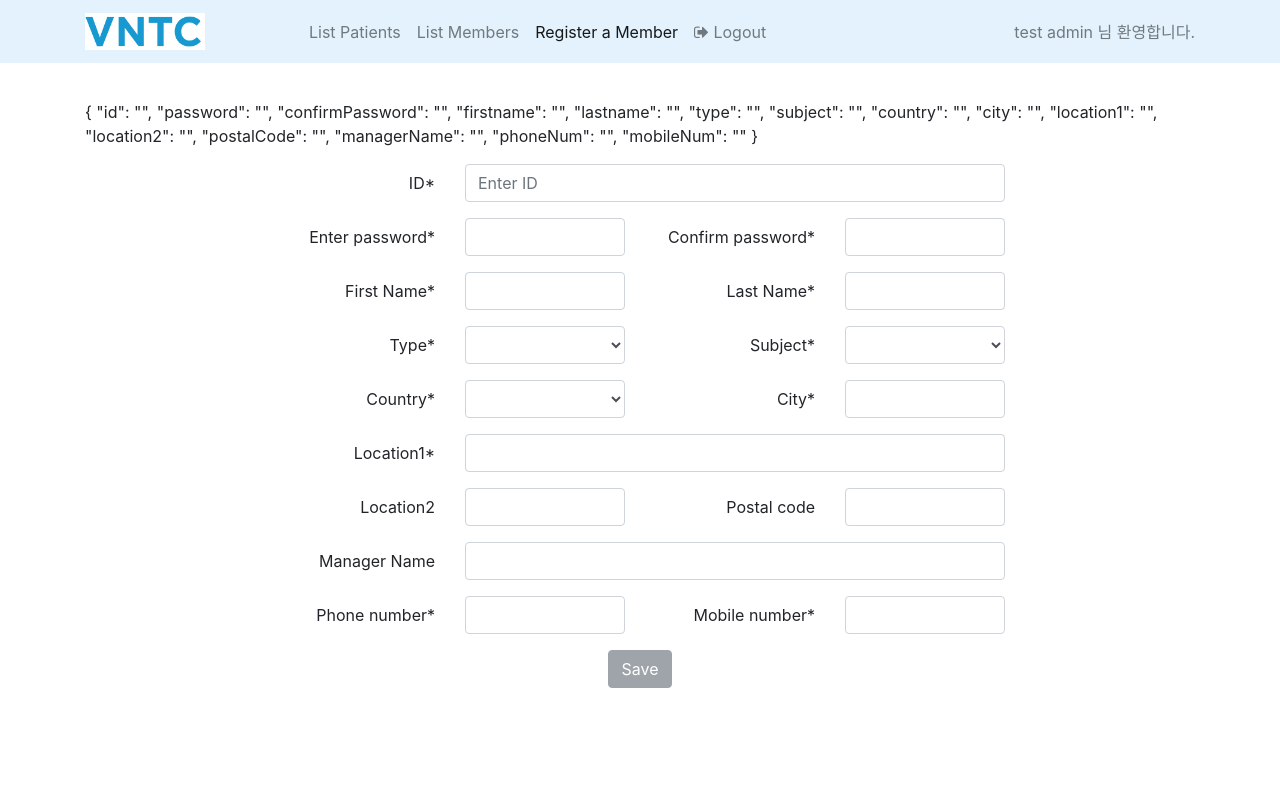
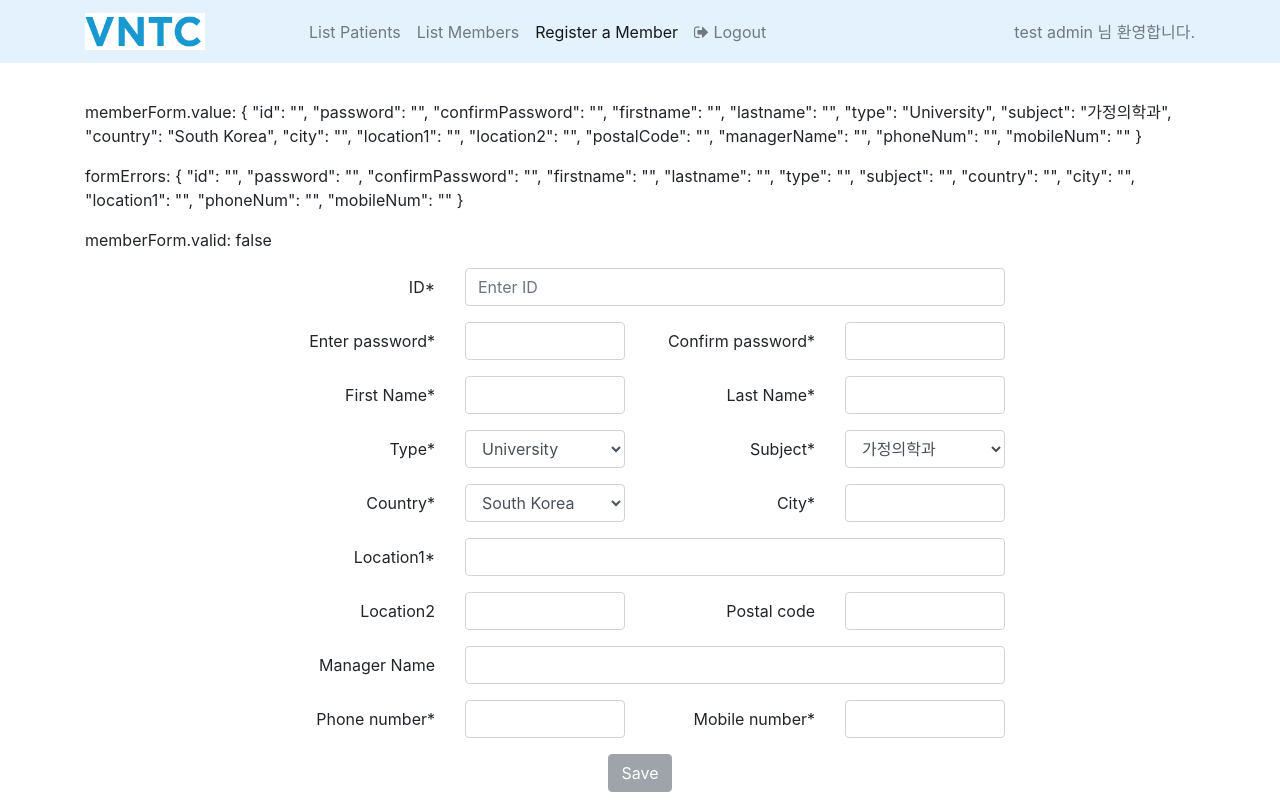
Before and after one commit to wjkim81/angular-app, an Angular app: page /admin/register-member in a window 1280 px wide. Built offline with nearby package versions, Linux system fonts and the light colour scheme.

Commit message:
Add reacitve form for registering member

```diff
--- a/src/app/admin/admin-home/admin-home.component.html
+++ b/src/app/admin/admin-home/admin-home.component.html
@@ -1,7 +1,7 @@
 <div class="container">
   <div class="row selectHospital">
     <div class="col-6 col-sm-8">
-       <h2>Hospital All</h2>
+       <h2>Patients List</h2>
     </div>
     <div class="col-6 col-sm-4">
       <a class="btn btn-primary float-right" data-toggle="modal"
--- a/src/app/admin/admin-home/admin-home.component.scss
+++ b/src/app/admin/admin-home/admin-home.component.scss
@@ -9,10 +9,10 @@
 .listbox-area {
   margin: 0px;
   padding: 0;
-  height: 600px;
+  //height: 600px;
   overflow-y: auto;
   width: 100%;
-  border: 1px solid #ccc;
+  //border: 1px solid #ccc;
 }
 
 .table-font {
--- a/src/app/admin/register-member/register-member.component.html
+++ b/src/app/admin/register-member/register-member.component.html
@@ -1,73 +1,85 @@
 <div class="container">
-  <p>{{memberForm.value | json}}</p>
+  <p>memberForm.value: {{memberForm.value | json}}</p>
+  <p>formErrors: {{formErrors | json}}</p>
+  <p>memberForm.valid: {{memberForm.valid}}</p>
   <div class="row">
     <form class="col-12 text-right" novalidate [formGroup]="memberForm"  (ngSubmit)="submitMember()">
 
-      <div class="row align-items-center mb-3">
+      <div class="form-group row align-items-center mb-3">
         <label for="id" class="col-12 offset-sm-2 col-sm-2 col-form-label">ID*</label>
         <div class="col-12 col-sm-6">
-            <input type="text" class="form-control" id="id" placeholder="Enter ID" formControlName="id">
+            <input type="text" class="form-control {{(formErrors.id) ? 'is-invalid' : ''}}" id="id" placeholder="Enter ID" formControlName="id">
+            <div class="invalid-feedback">{{formErrors.id}}</div>
         </div>
       </div>
 
-      <div class="row align-items-center mb-3">
+      <div class="form-group row align-items-center mb-3">
         <label for="password" class="col-12 offset-sm-2 col-sm-2 col-form-label">Enter password*</label>
          <div class="col-12 col-sm-2">
-            <input type="password" class="form-control" id="password" formControlName="password">
+            <input type="password" class="form-control {{(formErrors.password) ? 'is-invalid' : ''}}" id="password" formControlName="password">
+            <div class="invalid-feedback">{{formErrors.password}}</div>
         </div>
         <label for="confirmPassword" class="col-12 col-sm-2 col-form-label">Confirm password*</label>
          <div class="col-12 col-sm-2">
-            <input type="password" class="form-control" id="confirmPassword" formControlName="confirmPassword">
+            <input type="password" class="form-control {{(formErrors.confirmPassword) ? 'is-invalid' : ''}}" id="confirmPassword" formControlName="confirmPassword">
+            <div class="invalid-feedback">{{formErrors.confirmPassword}}</div>
         </div>
       </div>
 
-      <div class="row align-items-center mb-3">
+      <div class="form-group row align-items-center mb-3">
         <label for="firstname" class="col-12 offset-sm-2 col-sm-2 col-form-label">First Name*</label>
         <div class="col-12 col-sm-2">
-          <input type="text" class="form-control" id="firstname" formControlName="firstname">
+          <input type="text" class="form-control {{(formErrors.firstname) ? 'is-invalid' : ''}}" id="firstname" formControlName="firstname">
+            <div class="invalid-feedback">{{formErrors.firstname}}</div>
         </div>
         <label for="lastname" class="col-12 col-sm-2 col-form-label">Last Name*</label>
         <div class="col-12 col-sm-2">
-          <input type="text" class="form-control" id="lastname" formControlName="lastname">
+          <input type="text" class="form-control {{(formErrors.lastname) ? 'is-invalid' : ''}}" id="lastname" formControlName="lastname">
+            <div class="invalid-feedback">{{formErrors.lastname}}</div>
         </div>
       </div>
 
-      <div class="row align-items-center mb-3">
+      <div class="form-group row align-items-center mb-3">
         <label for="type" class="col-12 offset-sm-2 col-sm-2 col-form-label">Type*</label>
         <div class="col-12 col-sm-2">
-          <select type="text" id="type" class="form-control" formControlName="type">
+          <select id="type" class="form-control {{(formErrors.type) ? 'is-invalid' : ''}}" formControlName="type">
             <option *ngFor="let type of types" [value]="type">{{type}}</option>
+            <div class="invalid-feedback">{{formErrors.type}}</div>
           </select>
         </div>
         <label for="subject" class="col-12 col-sm-2 col-form-label">Subject*</label>
         <div class="col-12 col-sm-2">
-          <select type="text" id="subject" class="form-control" formControlName="subject">
+          <select id="subject" class="form-control {{(formErrors.subject) ? 'is-invalid' : ''}}" formControlName="subject">
             <option *ngFor="let subject of subjects" [value]="subject">{{subject}}</option>
+            <div class="invalid-feedback">{{formErrors.subject}}</div>
           </select>
         </div>
       </div>
 
-      <div class="row align-items-center mb-3">
+      <div class="form-group row align-items-center mb-3">
         <label for="country" class="col-12 offset-sm-2 col-sm-2 col-form-label">Country*</label>
         <div class="col-12 col-sm-2">
-          <select type="text" id="country" class="form-control" formControlName="country">
+          <select id="country" class="form-control {{(formErrors.country) ? 'is-invalid' : ''}}" formControlName="country">
             <option *ngFor="let country of countries" [value]="country">{{country}}</option>
+            <div class="invalid-feedback">{{formErrors.country}}</div>
           </select>
         </div>
         <label for="city" class="col-12 col-sm-2 col-form-label">City*</label>
         <div class="col-12 col-sm-2">
-          <input type="text" class="form-control" d="city" formControlName="city">
+          <input type="text" class="form-control {{(formErrors.city) ? 'is-invalid' : ''}}" id="city" formControlName="city">
+          <div class="invalid-feedback">{{formErrors.city}}</div>
         </div>
       </div>
 
-      <div class="row align-items-center mb-3">
+      <div class="form-group row align-items-center mb-3">
         <label for="location1" class="col-12 offset-sm-2 col-sm-2 col-form-label">Location1*</label>
         <div class="col-12 col-sm-6">
-          <input type="text" class="form-control" id="location1" formControlName="location1">
+          <input type="text" class="form-control {{(formErrors.location1) ? 'is-invalid' : ''}}" id="location1" formControlName="location1">
+          <div class="invalid-feedback">{{formErrors.location1}}</div>
         </div>
       </div>
 
-      <div class="row align-items-center mb-3">
+      <div class="form-group row align-items-center mb-3">
         <label for="location2" class="col-12 offset-sm-2 col-sm-2 col-form-label">Location2</label>
         <div class="col-12 col-sm-2">
           <input type="text" class="form-control" id="location2" formControlName="location2">
@@ -78,21 +90,23 @@
         </div>
       </div>
 
-      <div class="row align-items-center mb-3">
+      <div class="form-group row align-items-center mb-3">
         <label for="managerName" class="col-12 offset-sm-2 col-sm-2 col-form-label">Manager Name</label>
         <div class="col-12 col-sm-6">
           <input type="text" class="form-control" id="managerName" formControlName="managerName">
         </div>
       </div>
 
-      <div class="row align-items-center mb-3">
+      <div class="form-group row align-items-center mb-3">
         <label for="phoneNum" class="col-12 offset-sm-2 col-sm-2 col-form-label">Phone number*</label>
         <div class="col-12 col-sm-2">
-          <input type="text" class="form-control" id="phoneNum" formControlName="phoneNum">
+          <input type="text" class="form-control {{(formErrors.phoneNum) ? 'is-invalid' : ''}}" id="phoneNum" formControlName="phoneNum">
+          <div class="invalid-feedback">{{formErrors.phoneNum}}</div>
         </div>
         <label for="mobileNum" class="col-12 col-sm-2 col-form-label">Mobile number*</label>
         <div class="col-12 col-sm-2">
-          <input type="text" class="form-control" id="mobileNum" formControlName="mobileNum">
+          <input type="text" class="form-control {{(formErrors.mobileNum) ? 'is-invalid' : ''}}" id="mobileNum" formControlName="mobileNum">
+          <div class="invalid-feedback">{{formErrors.mobileNum}}</div>
         </div>
       </div>
 
--- a/src/app/admin/register-member/register-member.component.ts
+++ b/src/app/admin/register-member/register-member.component.ts
@@ -7,6 +7,8 @@ import { Location } from '@angular/common';
 
 import { SUBJECTS, TYPES, COUNTRIES } from '../../shared/member-options';
 import { Member } from '../../shared/member';
+
+import { PasswordValidation } from '../../services/password-validation';
 
 @Component({
   selector: 'app-register-member',
@@ -25,17 +27,59 @@ export class RegisterMemberComponent implements OnInit {
 
   formErrors = {
     'id': '',
-    'comment': ''
+    'password': '',
+    'confirmPassword': '',
+    'firstname': '',
+    'lastname': '',
+    'type': '',
+    'subject': '',
+    'country': '',
+    'city': '',
+    'location1': '',
+    'phoneNum': '',
+    'mobileNum': ''
   };
 
    validationMessages = {
     'id': {
       'required': 'ID is required.',
-      'minlength': 'ID must be at least 6 characters long',
+      'minlength': 'ID must be at least 4 characters long.',
     },
-    'comment': {
-      'required': 'Comment is required.'
-    }
+    'password': {
+      'required': 'Password is required.',
+      'minlength': 'Password must be at least 6 characters long.',
+    },
+    'confirmPassword': {
+      'required': 'Confirm Password is required.',
+      'MatchPassword': 'Password should match.',
+    },
+    'firstname': {
+      'required': 'First name is required.',
+    },
+    'lastname': {
+      'required': 'Last name is required.',
+    },
+    'type': {
+      'required': 'Type is required.',
+    },
+    'subject': {
+      'required': 'Subject is required.',
+    },
+    'country': {
+      'required': 'Country is required.',
+    },
+    'city': {
+      'required': 'City is required.',
+    },
+    'location1': {
+      'required': 'Address is required.',
+    },
+    'phoneNum': {
+      'required': 'Phone number is required.',
+    },
+    'mobileNum': {
+      'required': 'Mobile number is required.',
+    },
   };
 
   constructor(
@@ -48,6 +92,7 @@ export class RegisterMemberComponent implements OnInit {
     this.subjects = SUBJECTS;
     this.types = TYPES;
     this.countries = COUNTRIES;
+    //console.log(this.subjects);
 
     //console.log(this.BaseURL);
     this.createForm();
@@ -55,21 +100,24 @@ export class RegisterMemberComponent implements OnInit {
 
   createForm() {
     this.memberForm = this.fb.group({
-      id: ['', [Validators.required, Validators.minLength(2) ]],
-      password: ['', [Validators.required, Validators.minLength(6) ]],
-      confirmPassword: ['', [Validators.required, Validators.minLength(6) ]],
-      firstname: ['', [Validators.required, Validators.minLength(2) ]],
-      lastname: ['', [Validators.required, Validators.minLength(2) ]],
-      type: ['', Validators.required],
-      subject: ['', Validators.required],
-      country: ['', Validators.required],
+      id: ['', [Validators.required, Validators.minLength(4) ]],
+      password: ['', [Validators.required, Validators.minLength(6), Validators.maxLength(25) ]],
+      confirmPassword: ['', [Validators.required]],
+      firstname: ['', Validators.required],
+      lastname: ['', Validators.required],
+      type: [this.types[0], Validators.required],
+      subject: [this.subjects[0], Validators.required],
+      country: [this.countries[0], Validators.required],
       city: ['', Validators.required],
-      location1: '',
+      location1: ['', Validators.required],
       location2: '',
       postalCode: '',
       managerName: '',
       phoneNum: ['', Validators.required],
       mobileNum: ['', Validators.required]
+    },
+    {
+      validator: PasswordValidation.MatchPassword
     });
 
     this.memberForm.valueChanges
@@ -80,13 +128,16 @@ export class RegisterMemberComponent implements OnInit {
   onValueChanged(data?: any) {
     if (!this.memberForm) { return; }
     const form = this.memberForm;
+    //console.log('confirmPassword: '+ this.formErrors['confirmPassword']);
 
     for (const field in this.formErrors) {
       // clear previous error message (if any)
       this.formErrors[field] = '';
       const control = form.get(field);
       if (control && control.dirty && !control.valid) {
+        //console.log(`${field} - dirty: ${control.dirty}, valid: ${control.valid}`);
         const messages = this.validationMessages[field];
+        //console.log(control.errors);
         for (const key in control.errors) {
           this.formErrors[field] += messages[key] + ' ';
         }
@@ -97,5 +148,23 @@ export class RegisterMemberComponent implements OnInit {
   submitMember() {
     this.newMember = this.memberForm.value;
     console.log(this.newMember);
+
+    this.memberForm.reset({
+      id: '',
+      password: '',
+      confirmPassword: '',
+      firstname: '',
+      lastname: '',
+      type: this.types[0],
+      subject: this.subjects[0],
+      country: this.countries[0],
+      city: '',
+      location1: '',
+      location2: '',
+      postalCode: '',
+      managerName: '',
+      phoneNum: '',
+      mobileNum: ''
+    });
   }
 }
--- /dev/null
+++ b/src/app/services/password-validation.ts
@@ -0,0 +1,22 @@
+/**
+ * https://scotch.io/@ibrahimalsurkhi/match-password-validation-with-angular-2
+ * This shows how password and confirmPassword can be checked to be matched.
+ */
+
+import {AbstractControl} from '@angular/forms';
+
+export class PasswordValidation {
+  static MatchPassword(AC: AbstractControl) {
+    let password = AC.get('password').value; // to get value in input tag
+    let confirmPassword = AC.get('confirmPassword').value; // to get value in input tag
+    //console.log(`password: ${password}, confirmPassword: ${confirmPassword}`);
+    if(password != confirmPassword) {
+      //console.log('false');
+      AC.get('confirmPassword').setErrors( {MatchPassword: true} )
+    } else {
+      //console.log('true');
+      //return null <- This is wrong. We should change status corrently according to confirmPassword
+      AC.get('confirmPassword').setErrors(null);
+    }
+  }
+}
```
